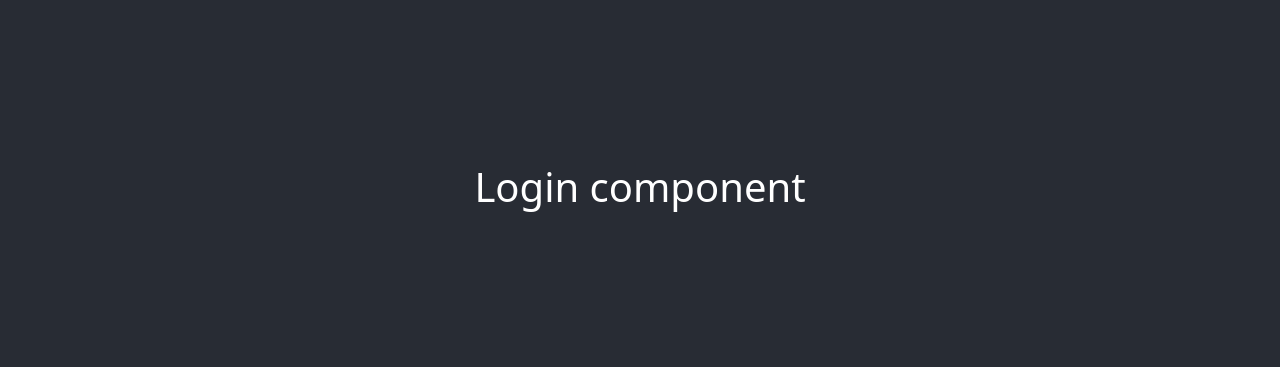
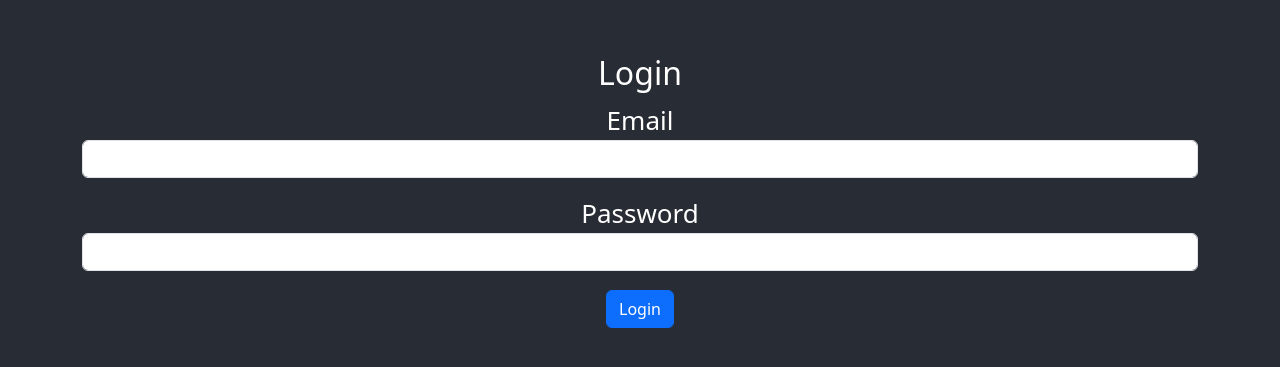
Before and after one commit to dwaxgio/react-frontend-test, a React (Create React App) app: page /login in a window 1280 px wide. Shown: the part 209-576 px from the top of the page. Built offline with nearby package versions, Linux system fonts and the light colour scheme.

Commit message:
Login - component updated

```diff
--- a/src/components/Login.js
+++ b/src/components/Login.js
@@ -3,10 +3,52 @@ import { useNavigate } from "react-router-dom";
 
 const Login = () => {
   const [email, setEmail] = useState("");
+  const [password, setPassword] = useState("");
+  const [error, setError] = useState("");
+  const navigate = useNavigate();
+
+  const handleSubmit = (e) => {
+    e.preventDefault();
+    if (email === "prologin@prologin.com" && password === "ProLogin123456") {
+      sessionStorage.setItem("loggedIn", "true");
+      navigate("/dashboard");
+    } else {
+      setError("Invalid email or password");
+    }
+  };
+
   return (
-    <>
-      <h1>Login component</h1>
-    </>
+    <div className="container">
+      <h2>Login</h2>
+      <form onSubmit={handleSubmit}>
+        <div className="mb-3">
+          <label>Email</label>
+          <input
+            type="email"
+            className="form-control"
+            value={email}
+            onChange={(e) => setEmail(e.target.value)}
+            required
+          />
+        </div>
+        <div className="mb-3">
+          <label>Password</label>
+          <input
+            type="password"
+            className="form-control"
+            value={password}
+            onChange={(e) => setPassword(e.target.value)}
+            required
+            minLength={6}
+            pattern="(?=.*\d)(?=.*[a-zA-Z]).{6,}"
+          />
+        </div>
+        {error && <div className="alert alert-danger">{error}</div>}
+        <button type="submit" className="btn btn-primary">
+          Login
+        </button>
+      </form>
+    </div>
   );
 };
 
```
